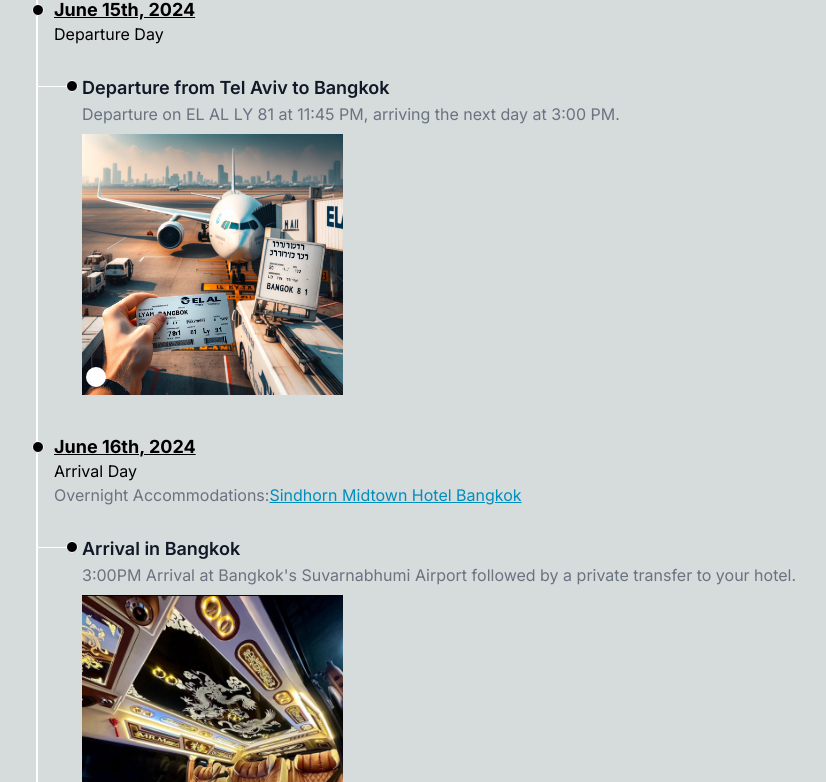
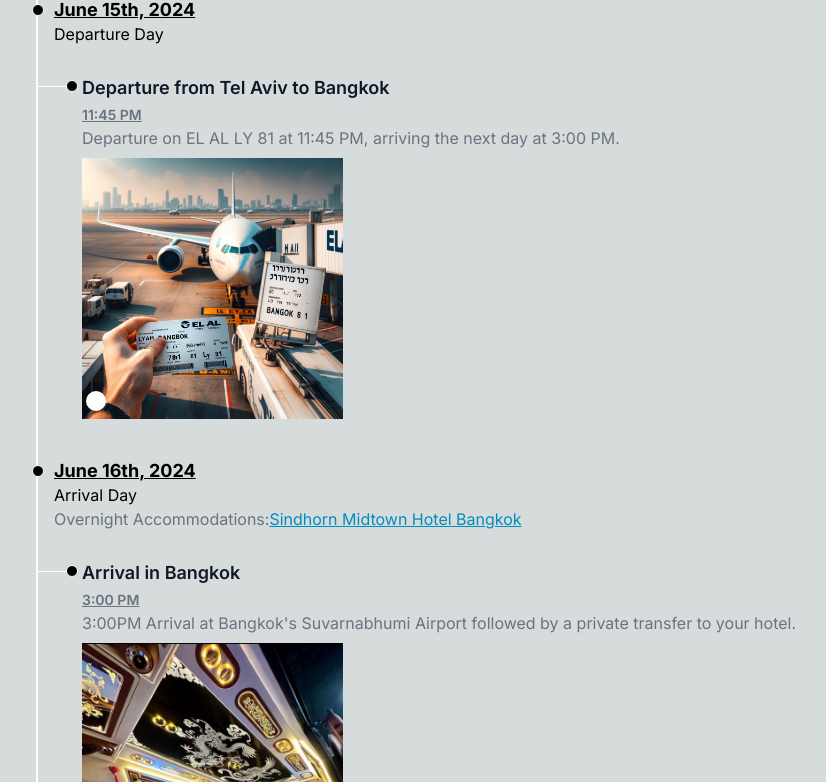
Before and after one commit to Conklaven/Thailand, a Next.js app: page / in a window 1280 px wide. Shown: the part 598-1380 px from the top of the page, without its empty margins (60-886 px from the left). Built offline with nearby package versions, Linux system fonts and the light colour scheme.

Commit message:
clean up

```diff
--- a/src/app/page.tsx
+++ b/src/app/page.tsx
@@ -8,6 +8,7 @@
 import Carousel from "../components/Carousel.client"
 
 import ThailandNews from "./thailand_news";
+import { act } from "react-dom/test-utils";
 
 
 
@@ -57,6 +58,8 @@
               <div className="ml-7" key={activityIndex}>
                 <div className="circle-line absolute w-3 h-3 bg-black rounded-full mt-1.5 -left-1.5 border border-white dark:circle-line-dark dark:border-gray-900 dark:bg-white"></div>
                 <h3 className="text-lg mt-7 font-semibold text-gray-900 dark:text-white">{activity.title}</h3>
+                {activity?.time && <time className="mb-1 text-sm font-semibold leading-none text-gray-500 dark:text-gray-400 underline">{activity.time}</time>}
+
                 <p className="mb-2 text-base font-normal text-gray-500 dark:text-gray-400">{activity.description}</p>
                 {/* Make sure the Carousel is receiving the activity in the expected format */}
                 {activity.image && <Carousel activity={activity} imageSizeClass="md:w-1/4 w-1/2" />}
--- a/src/data/itinerary.tsx
+++ b/src/data/itinerary.tsx
@@ -13,6 +13,7 @@
         activities: [
           {
             title: "Departure from Tel Aviv to Bangkok",
+            time: "11:45 PM",
             description: "Departure on EL AL LY 81 at 11:45 PM, arriving the next day at 3:00 PM.",
             image: "/elal.webp"
           }
@@ -25,6 +26,7 @@
         activities: [
           {
             title: "Arrival in Bangkok",
+            time: "3:00 PM",
             description: "3:00PM Arrival at Bangkok's Suvarnabhumi Airport followed by a private transfer to your hotel.",
             image: ["/arrival.webp", "/PHOTO-2023-12-28-20-53-50.jpg", "/PHOTO-2023-12-28-21-06-16.jpg", "/PHOTO-2023-12-28-21-06-28.jpg"]
 
@@ -85,17 +87,18 @@
             description: "Visit Wat Arun, the Temple of Dawn, known for its stunning riverside views.",
             image: ['/IMG_2012.JPG', '/IMG_2013.JPG', '/IMG_2014.WEBP']
           },
-          {
-            title: "Wat Traimit",
-            description: "Visit Wat Traimit, the Temple of the Golden Buddha.",
-            image: ["/traimit.jpeg", "/WatTraimit.jpeg"]
-          },
-          { title: "Saket Temple",
-            description: "Climb the Golden Mount at Wat Saket for panoramic views of Bangkok.",
-            image: ['/IMG_2008.JPG', '/IMG_2009.JPG']
-          },
+          // {
+          //   title: "Wat Traimit",
+          //   description: "Visit Wat Traimit, the Temple of the Golden Buddha.",
+          //   image: ["/traimit.jpeg", "/WatTraimit.jpeg"]
+          // },
+          // { title: "Saket Temple",
+          //   description: "Climb the Golden Mount at Wat Saket for panoramic views of Bangkok.",
+          //   image: ['/IMG_2008.JPG', '/IMG_2009.JPG']
+          // },
           {
             title: "Anniversary Dinner at R-Haan a 2 Star Michelin Restaurant",
+            time: "8:30PM",
             description: "Conclude the day with a special anniversary dinner at R-Haan, a known for its authentic Thai cuisine.",
             image: ['/IMG_2010.JPG', '/IMG_2011.JPG']
           }
@@ -109,6 +112,7 @@
         activities: [
           {
             title: "Travel to Chiang Mai",
+            time: "11:25 AM - 12:40 PM",
             description: "Catch a flight from Bangkok to Chiang Mai with AirAsia, departing at 11:25 AM and arriving at 12:40 PM. Check into the U Chiang Mai Hotel upon arrival.",
             image: ["/takeoff.webp", "/uchiang.jpeg"]
           },
@@ -127,7 +131,7 @@
           },
           {
             title: "Neng Earthen Jar Roast Pork",
-            description: "Enjoy a delicious lunch at Neng Earthen Jar Roast Pork, known for its local cuisine.",
+            description: "Enjoy a delicious dinner at Neng Earthen Jar Roast Pork, known for its local cuisine.",
             image: ["/Neng-Earthen-Jar-Roast-Pork-4.jpeg", "/pork2.jpeg", "/pork1.jpeg", "/pork4.jpeg"]
           },
           {
@@ -148,7 +152,8 @@
         activities: [
           {
             title: "Maerim Elephant Sanctuary *",
-            description: "Half-day morning visit to Maerim Elephant Sanctuary for an intimate experience with elephants.",
+            time: "7:00AM - 2:00PM",
+            description: "Experience the joy of connecting with elephants as you don traditional mahout attire, engage in playful interactions, and participate in mud spas and bathing sessions. Culminate your adventure by mastering the art of traditional noodle soup creation and unwinding by the pool.",
             image: ["/elephants.jpeg", "/maerim2.webp", "/maerim3.jpeg"]
           },
           {
@@ -191,6 +196,7 @@
           },
           {
             title: "Flight to Krabi",
+            time: "4:25 PM - 6:25 PM",
             description: "Depart from Chiang Mai to Krabi with AirAsia, taking off at 4:25 PM and landing at 6:25 PM. Check into the Holiday Ao Nang Beach Resort Krabi upon arrival.",
             image: ["/takeoff2.webp", "/krabihotel.jpeg"]
           },
@@ -231,6 +237,7 @@
         activities: [
           {
             title: "Krabi 4 Island Adventure *",
+            time: "8:00AM - 2:00PM",
             description: "Embark on the Krabi 4 Island Adventure tour, visiting Ko Kai (Chicken Island), Ko Poda, Phra Nang Cave Beach, and the Tub Islands.",
             image: ["/chicken.jpeg", "/kopoda.jpeg", "/tubislands.jpeg", "/cavebeach.jpeg"]
           },
@@ -268,6 +275,7 @@
         activities: [
           {
             title: "ATV Tour in Phuket *",
+            time: "12:30PM - 2:00PM",
             description: "Embark on a 1.5-hour Family ATV tour through Phuket's landscapes, including a visit to the Big Buddha.",
             image: ["/atv.jpeg", "/big-buddha.jpeg","/atv2.jpeg", "/atv3.webp"]
           },
@@ -276,6 +284,11 @@
             description: "Spend the afternoon at the resort, enjoying the pool and beachfront.",
             image: ["/merlin.avif", "/merlin2.jpeg", "/merlin3.jpeg", "/merlin4.jpeg"]
 
+          },
+          {
+            title: "Malin Plaza Night Market",
+            description: "Visit the Malin Plaza Night Market for local food and shopping.",
+            image: ["/malin1.webp", "/malin2.webp"]
           }
         ]
       }, {
@@ -313,19 +326,16 @@
         activities: [
           {
             title: "James Bond Island Tour *",
+            time: "10:00AM - 4:00PM",
             description: "Enjoy the James Bond Island tour, including visits to the renowned James Bond Island, Hong Island, and Panyee Island.",
             image: ["/jamesbond.jpeg", "/hongisland.jpeg", "/panyee.jpeg"]
           },
           {
-            title: "Afternoon at the Resort",
-            description: "Relax at the resort, enjoying the beach and amenities.",
+            title: "Evening at the Resort",
+            description: "Spend the evening relaxing at the resort, enjoying the beach and amenities.",
             image: ["/merlin.avif", "/merlin2.jpeg", "/merlin3.jpeg", "/merlin4.jpeg"]
-          },
-          {
-            title: "Malin Plaza Night Market",
-            description: "Visit the Malin Plaza Night Market for local food and shopping.",
-            image: ["/malin1.webp", "/malin2.webp"]
           }
+
         ]
       }, {
         day: "June 28th, 2024",
```
